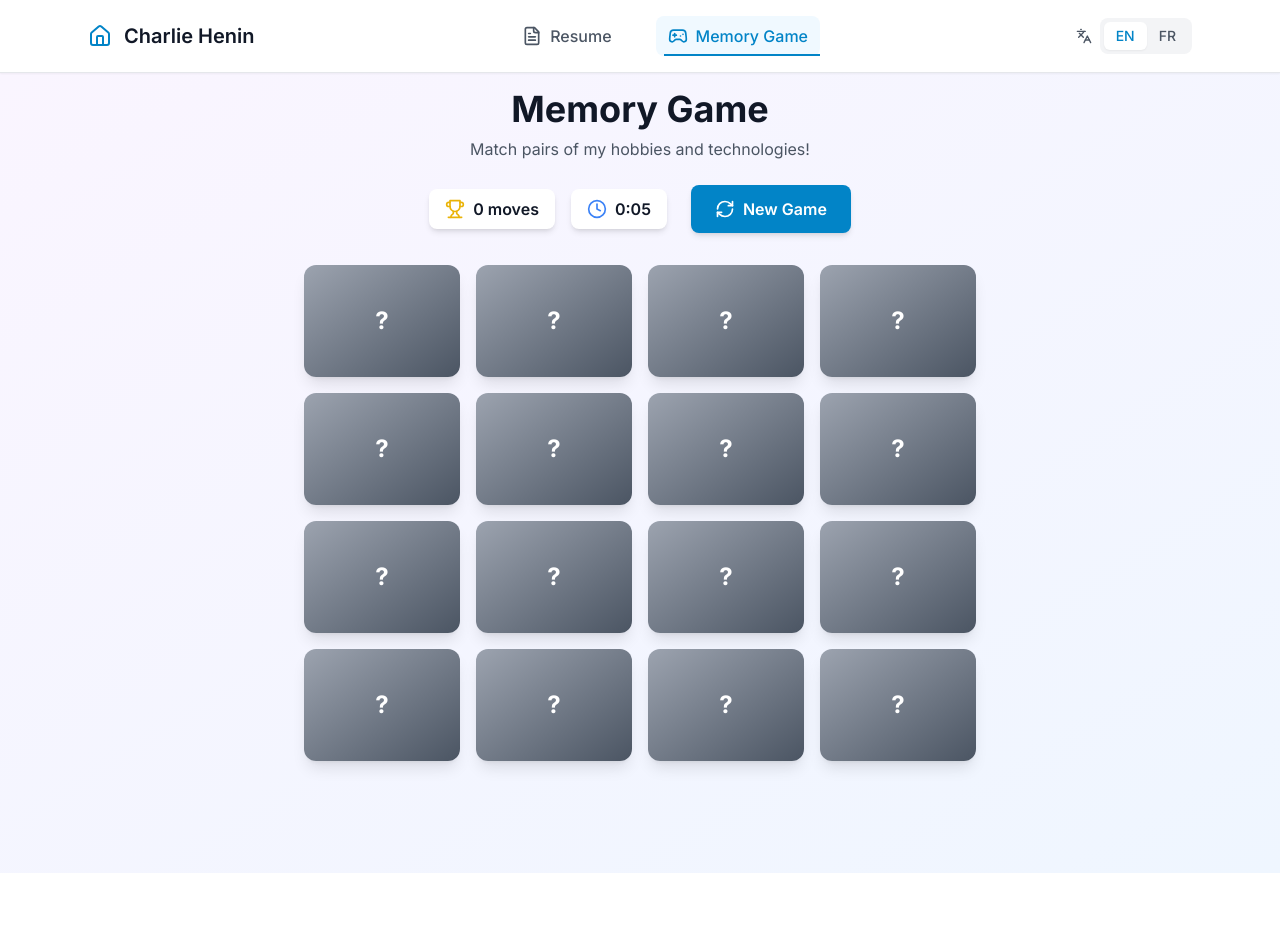
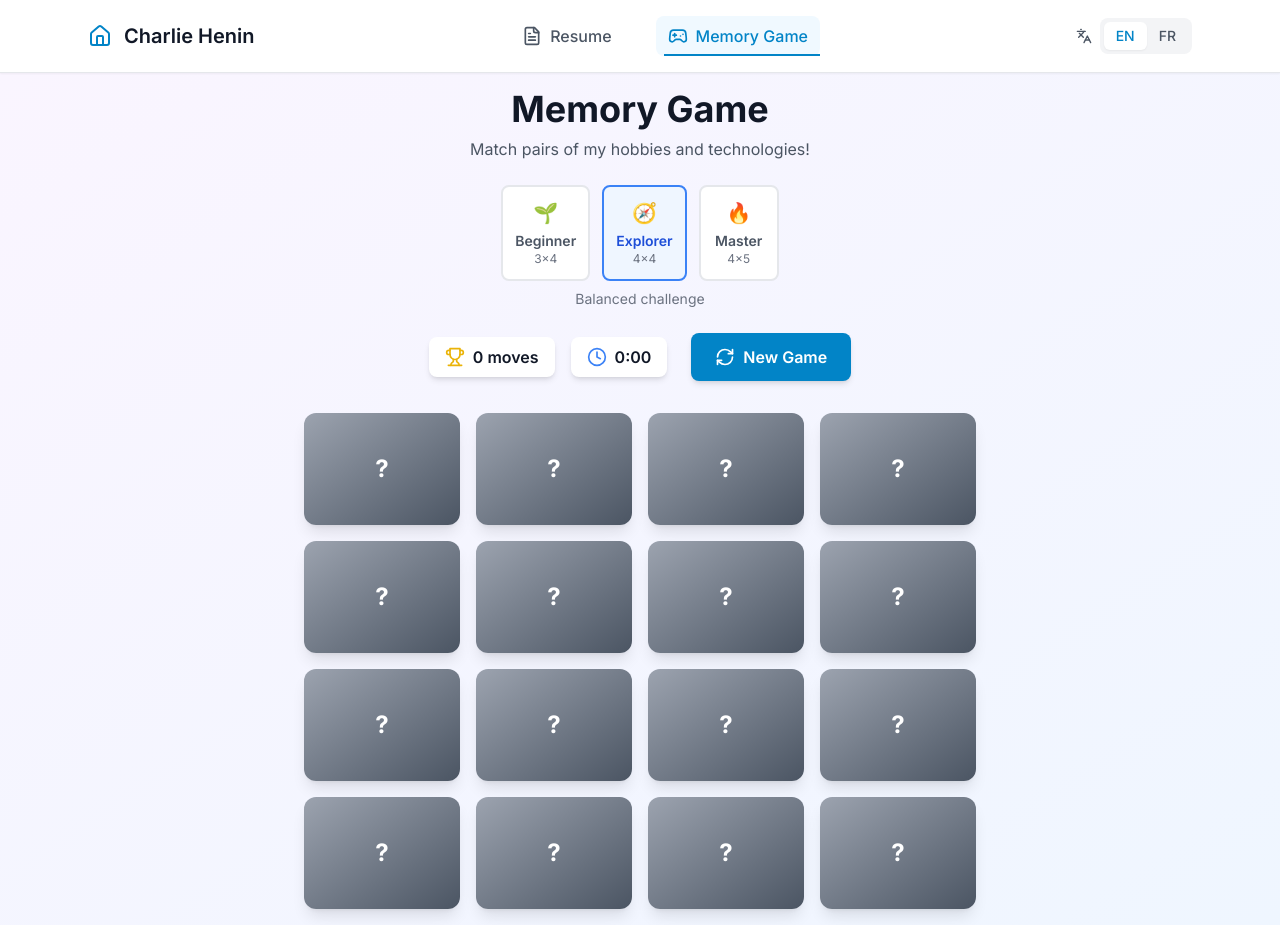
Before and after one commit to kimchicharlie/ai-generated-portfolio, a Next.js app: page /memory-game in a window 1280 px wide. Before the commit the page ends 873 px from the top, so only its background shows below. Built offline with nearby package versions, Linux system fonts and the light colour scheme.

Commit message:
feat: add levels

```diff
--- a/components/MemoryGame.tsx
+++ b/components/MemoryGame.tsx
@@ -16,6 +16,18 @@ type CardType = {
 };
 
 type GameState = "playing" | "won" | "paused";
+type DifficultyLevel = "easy" | "medium" | "hard";
+
+type DifficultyConfig = {
+  name: string;
+  description: string;
+  gridCols: number;
+  gridRows: number;
+  pairCount: number;
+  flipBackDelay: number;
+  theme: string;
+  icon: string;
+};
 
 const MemoryGame = (): React.JSX.Element => {
   const { language } = useLanguage();
@@ -24,8 +36,45 @@ const MemoryGame = (): React.JSX.Element => {
   const [matchedPairs, setMatchedPairs] = useState<string[]>([]);
   const [moves, setMoves] = useState(0);
   const [gameState, setGameState] = useState<GameState>("playing");
-  const [startTime, setStartTime] = useState<number>(Date.now());
+  const [startTime, setStartTime] = useState<number | null>(null);
   const [elapsedTime, setElapsedTime] = useState(0);
+  const [difficulty, setDifficulty] = useState<DifficultyLevel>("medium");
+
+  // Difficulty configurations
+  const difficultyConfigs: Record<DifficultyLevel, DifficultyConfig> = {
+    easy: {
+      name: "Beginner",
+      description: "Perfect for getting started",
+      gridCols: 3,
+      gridRows: 4,
+      pairCount: 6,
+      flipBackDelay: 1200,
+      theme: "green",
+      icon: "🌱",
+    },
+    medium: {
+      name: "Explorer",
+      description: "Balanced challenge",
+      gridCols: 4,
+      gridRows: 4,
+      pairCount: 8,
+      flipBackDelay: 1000,
+      theme: "blue",
+      icon: "🧭",
+    },
+    hard: {
+      name: "Master",
+      description: "Ultimate challenge",
+      gridCols: 4,
+      gridRows: 5,
+      pairCount: 10,
+      flipBackDelay: 800,
+      theme: "red",
+      icon: "🔥",
+    },
+  };
+
+  const currentConfig = difficultyConfigs[difficulty];
 
   // Utility function to randomly select items from an array
   const getRandomItems = <T,>(array: T[], count: number): T[] => {
@@ -35,9 +84,16 @@ const MemoryGame = (): React.JSX.Element => {
 
   // Initialize game cards
   const initializeGame = useCallback(() => {
-    // Randomly select hobbies and technologies
-    const selectedHobbies = getRandomItems(portfolioData.hobbies, 4);
-    const selectedTechnologies = getRandomItems(portfolioData.technologies, 4);
+    const config = difficultyConfigs[difficulty];
+    const hobbyCount = Math.ceil(config.pairCount / 2);
+    const techCount = config.pairCount - hobbyCount;
+
+    // Randomly select hobbies and technologies based on difficulty
+    const selectedHobbies = getRandomItems(portfolioData.hobbies, hobbyCount);
+    const selectedTechnologies = getRandomItems(
+      portfolioData.technologies,
+      techCount
+    );
 
     const gameItems: CardType[] = [
       ...selectedHobbies.map((hobby) => ({
@@ -69,9 +125,9 @@ const MemoryGame = (): React.JSX.Element => {
     setMatchedPairs([]);
     setMoves(0);
     setGameState("playing");
-    setStartTime(Date.now());
+    setStartTime(null);
     setElapsedTime(0);
-  }, [language]);
+  }, [difficulty, language]);
 
   // Handle card click
   const handleCardClick = (cardId: string) => {
@@ -82,6 +138,11 @@ const MemoryGame = (): React.JSX.Element => {
       flippedCards.length >= 2
     ) {
       return;
+    }
+
+    // Start timer on first card click
+    if (startTime === null) {
+      setStartTime(Date.now());
     }
 
     const newFlippedCards = [...flippedCards, cardId];
@@ -104,10 +165,10 @@ const MemoryGame = (): React.JSX.Element => {
         setMatchedPairs((prev) => [...prev, ...newFlippedCards]);
         setFlippedCards([]);
       } else {
-        // No match, flip back after delay
+        // No match, flip back after delay based on difficulty
         setTimeout(() => {
           setFlippedCards([]);
-        }, 1000);
+        }, currentConfig.flipBackDelay);
       }
     }
   };
@@ -122,7 +183,7 @@ const MemoryGame = (): React.JSX.Element => {
   // Update elapsed time
   useEffect(() => {
     let interval: NodeJS.Timeout;
-    if (gameState === "playing") {
+    if (gameState === "playing" && startTime !== null) {
       interval = setInterval(() => {
         setElapsedTime(Date.now() - startTime);
       }, 1000);
@@ -134,6 +195,11 @@ const MemoryGame = (): React.JSX.Element => {
   useEffect(() => {
     initializeGame();
   }, [initializeGame]);
+
+  // Reinitialize game when difficulty changes
+  useEffect(() => {
+    initializeGame();
+  }, [difficulty, initializeGame]);
 
   const formatTime = (ms: number): string => {
     const seconds = Math.floor(ms / 1000);
@@ -157,6 +223,47 @@ const MemoryGame = (): React.JSX.Element => {
           <p className="text-sm sm:text-base text-gray-600 mb-4 sm:mb-6">
             Match pairs of my hobbies and technologies!
           </p>
+
+          {/* Difficulty Selector */}
+          <div className="mb-4 sm:mb-6">
+            <div className="flex justify-center items-center space-x-2 sm:space-x-3">
+              {(Object.keys(difficultyConfigs) as DifficultyLevel[]).map(
+                (level) => {
+                  const config = difficultyConfigs[level];
+                  const isActive = difficulty === level;
+                  return (
+                    <motion.button
+                      key={level}
+                      onClick={() => setDifficulty(level)}
+                      className={`flex flex-col items-center justify-center p-2 sm:p-3 rounded-lg border-2 transition-all duration-200 min-w-[70px] sm:min-w-[80px] ${
+                        isActive
+                          ? config.theme === "green"
+                            ? "border-green-500 bg-green-50 text-green-700"
+                            : config.theme === "red"
+                            ? "border-red-500 bg-red-50 text-red-700"
+                            : "border-blue-500 bg-blue-50 text-blue-700"
+                          : "border-gray-200 bg-white text-gray-600 hover:border-gray-300 hover:bg-gray-50"
+                      }`}
+                      whileTap={{ scale: 0.95 }}
+                    >
+                      <div className="text-lg sm:text-xl mb-1">
+                        {config.icon}
+                      </div>
+                      <div className="text-xs sm:text-sm font-semibold">
+                        {config.name}
+                      </div>
+                      <div className="text-xs text-gray-500 hidden sm:block">
+                        {config.gridCols}×{config.gridRows}
+                      </div>
+                    </motion.button>
+                  );
+                }
+              )}
+            </div>
+            <p className="text-xs sm:text-sm text-gray-500 text-center mt-2">
+              {currentConfig.description}
+            </p>
+          </div>
 
           {/* Game Stats - Mobile Optimized Layout */}
           <div className="space-y-3 sm:space-y-0 sm:flex sm:justify-center sm:items-center sm:space-x-4 md:space-x-6 mb-4 sm:mb-6">
@@ -189,7 +296,13 @@ const MemoryGame = (): React.JSX.Element => {
 
         {/* Game Board */}
         <motion.div
-          className="grid grid-cols-4 gap-2 sm:gap-3 md:gap-4 max-w-sm sm:max-w-md md:max-w-2xl mx-auto"
+          className={`grid gap-2 sm:gap-3 md:gap-4 mx-auto ${
+            difficulty === "easy"
+              ? "grid-cols-3 max-w-xs sm:max-w-sm md:max-w-md"
+              : difficulty === "medium"
+              ? "grid-cols-4 max-w-sm sm:max-w-md md:max-w-2xl"
+              : "grid-cols-4 max-w-sm sm:max-w-lg md:max-w-2xl"
+          }`}
           initial={{ opacity: 0, scale: 0.9 }}
           animate={{ opacity: 1, scale: 1 }}
           transition={{ duration: 0.6, delay: 0.2 }}
@@ -228,6 +341,14 @@ const MemoryGame = (): React.JSX.Element => {
                     className={`absolute inset-0 w-full h-full rounded-lg sm:rounded-xl shadow-lg flex flex-col items-center justify-center p-2 sm:p-3 text-center ${
                       isMatched
                         ? "bg-gradient-to-br from-green-400 to-green-600 text-white"
+                        : currentConfig.theme === "green"
+                        ? card.category === "hobby"
+                          ? "bg-gradient-to-br from-green-400 to-green-600 text-white"
+                          : "bg-gradient-to-br from-emerald-400 to-emerald-600 text-white"
+                        : currentConfig.theme === "red"
+                        ? card.category === "hobby"
+                          ? "bg-gradient-to-br from-red-400 to-red-600 text-white"
+                          : "bg-gradient-to-br from-purple-400 to-purple-600 text-white"
                         : card.category === "hobby"
                         ? "bg-gradient-to-br from-purple-400 to-purple-600 text-white"
                         : "bg-gradient-to-br from-blue-400 to-blue-600 text-white"
```
